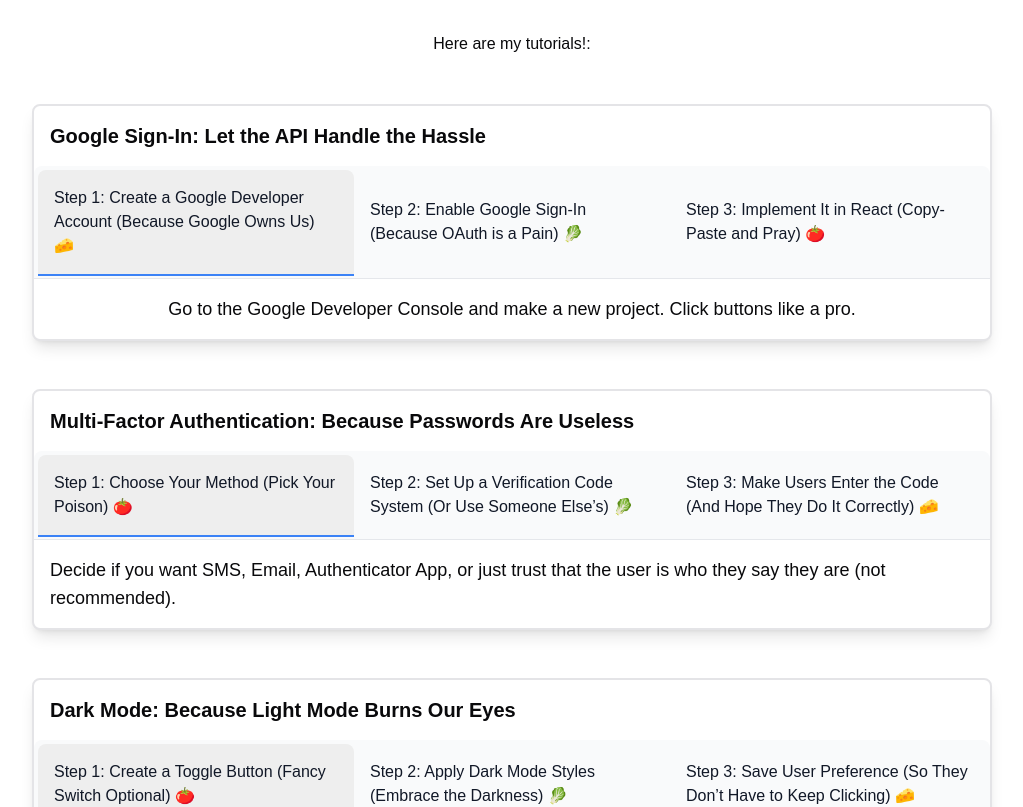
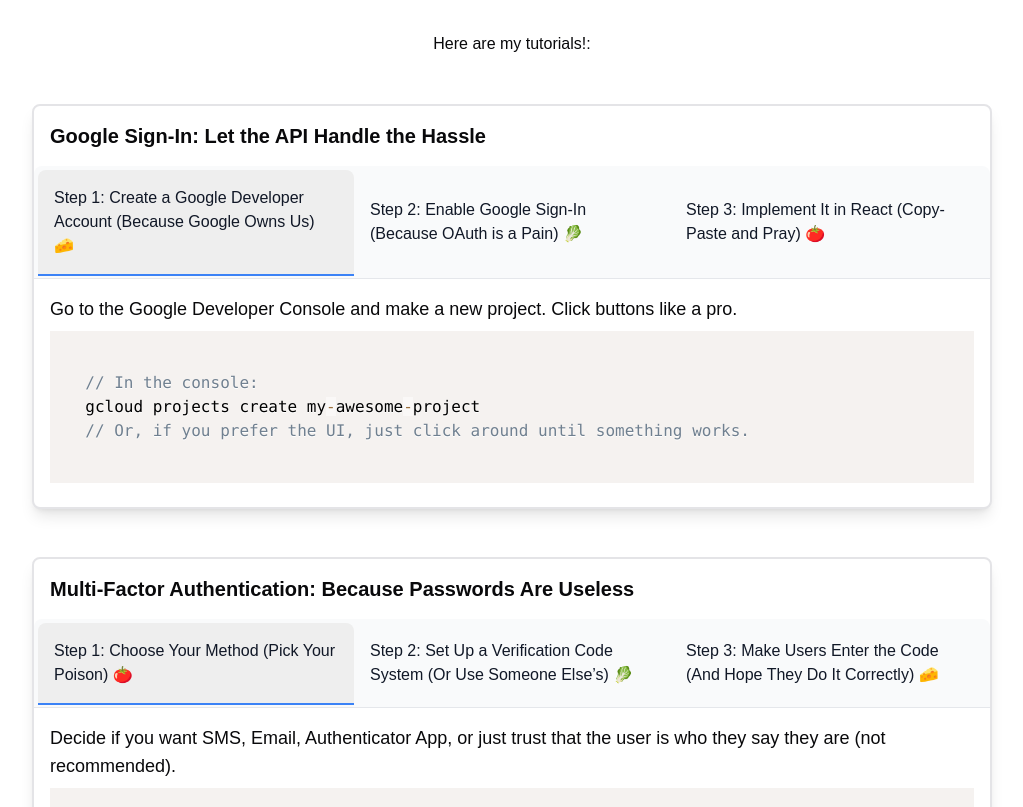
Before and after one commit to aayalapalacin/react-playgroundv2.0, a Next.js app: page / in a window 1280 px wide. Shown: the top 807 px of the page, without its empty margins (160-1183 px from the left). Built offline with nearby package versions, Linux system fonts and the light colour scheme.

Commit message:
code black component rendering

```diff
--- a/package.json
+++ b/package.json
@@ -19,6 +19,7 @@
     "next": "15.1.6",
     "react": "^19.0.0",
     "react-dom": "^19.0.0",
+    "react-syntax-highlighter": "^15.6.1",
     "tailwind-merge": "^3.0.1",
     "tailwindcss-animate": "^1.0.7"
   },
@@ -33,6 +34,7 @@
     "@types/node": "^20",
     "@types/react": "^19",
     "@types/react-dom": "^19",
+    "@types/react-syntax-highlighter": "^15.5.13",
     "babel-jest": "^29.7.0",
     "eslint": "^9",
     "eslint-config-next": "15.1.6",
--- a/src/app/page.tsx
+++ b/src/app/page.tsx
@@ -3,6 +3,8 @@
 import { Button } from "@/components/ui/button";
 import Link from "next/link";
 import TransitionCards from "@/components/transitionCards";
+import CodeBlock from "@/components/codeBlock";
+
 
 export default function Home() {
   return (
@@ -13,6 +15,7 @@
             return  <TransitionCards tutorial={tutorial} />;
           })
         : "no tutorials"}
+
       <Button className="mt-8">
         <Link href={"https://ui.shadcn.com/docs/components/button"}>
           Click My ShadCN Button
--- /dev/null
+++ b/src/components/codeBlock.tsx
@@ -0,0 +1,10 @@
+import { Prism as SyntaxHighlighter } from "react-syntax-highlighter";
+import { tomorrowNight } from "react-syntax-highlighter/dist/esm/styles/prism";
+
+const CodeBlock = ({ code, language = "javascript" }) => (
+  <SyntaxHighlighter language={language} style={tomorrowNight}>
+    {code}
+  </SyntaxHighlighter>
+);
+
+export default CodeBlock;
--- a/src/components/transitionCards.tsx
+++ b/src/components/transitionCards.tsx
@@ -5,6 +5,7 @@
 import { useState } from "react";
 import { Tutorial } from "@/types";
 import { Step } from "@/types";
+import CodeBlock from "./codeBlock";
 
 interface TransitionCardsProps {
     tutorial: Tutorial;
@@ -18,7 +19,10 @@
             <h1 className="text-xl font-bold p-4">{tutorial.name}</h1>
             <nav className="bg-gray-50 p-1 border-b border-gray-200 rounded-t-lg">
                 <ul className="flex w-full">
-                    {tutorial?.steps.map((item, index) => (
+                    {tutorial ?.steps.map((item, index) => {
+                        console.log("item: ", item)
+                        return(
+                            <>
                                 <motion.li
                                     key={tutorial.name + index}
                                     initial={false}
@@ -36,11 +40,17 @@
                                             id="underline"
                                         />
                                     ) : null}
+
                                 </motion.li>
-                    ))}
+                            </>
+                        )
+                    }
+
+                 )}
                 </ul>
             </nav>
-            <main className="flex justify-center items-center flex-1 p-4">
+
+            <main className="  p-4">
                 <AnimatePresence mode="wait">
                     <motion.div
                         key={selectedTab ? selectedTab.title : "empty"}
@@ -50,8 +60,12 @@
                         transition={{ duration: 0.2 }}
                         className="text-lg"
                     >
-                        {selectedTab ? selectedTab.description : "No description available"}
+                        {selectedTab.description ? selectedTab.description : "No description available"}
+
                     </motion.div>
+                    <div>
+                    {selectedTab.codeSample ?  <CodeBlock code={selectedTab.codeSample} /> : "No code sample available"}
+                    </div>
                 </AnimatePresence>
             </main>
         </div>
```
Also changed, not shown: 1 other file (tests, documents, lock files or other folders). Lines whose indentation alone changed are shown as unchanged.
